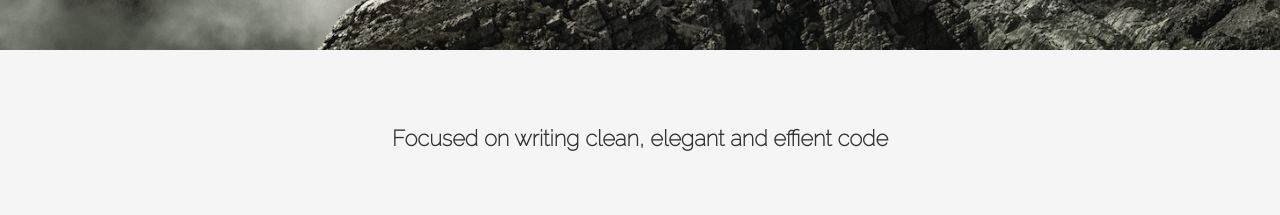
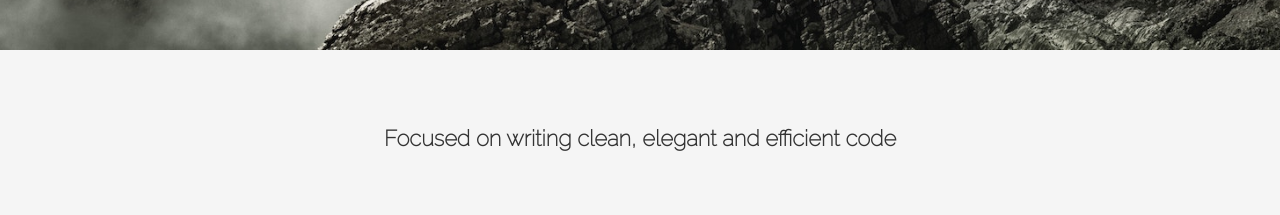
Before and after one commit to clintedward/Web-portfolio, a plain HTML site: page index.html in a window 1280 px wide. Shown: the part 900-1115 px from the top of the page. Drawn offline with nearby package versions, Linux system fonts and the light colour scheme.

Commit message:
new update

```diff
--- a/index.html
+++ b/index.html
@@ -75,7 +75,7 @@
       <div class="content-wrap">
         <h2 class="content-title"></h2>
         <div class="content-text">
-          <p class="p1">Focused on writing clean, elegant and effient code</p>
+          <p class="p1">Focused on writing clean, elegant and efficient code</p>
         </div>
       </div>
     </section>
```
